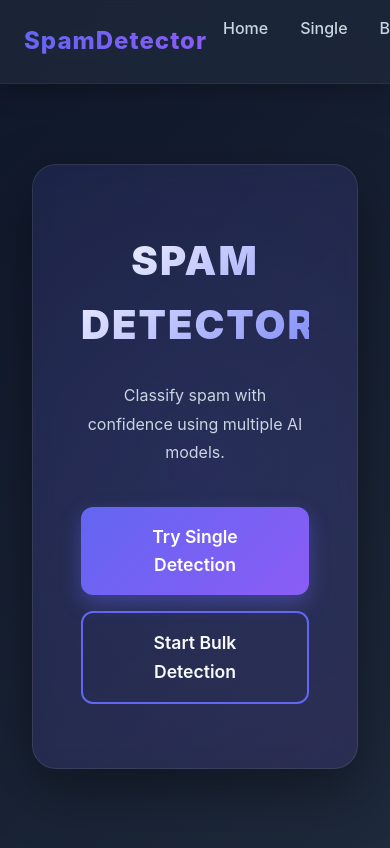
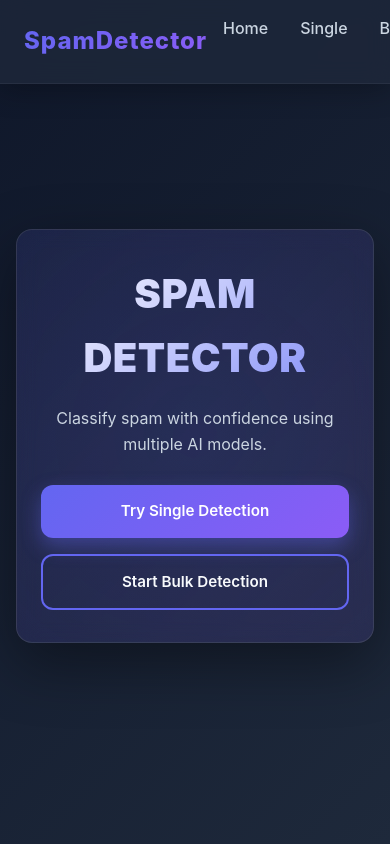
Before and after one commit to AnirudhV16/SpamCheck, a React (Vite) app: page / in a window 390 px wide. Shown: the top 848 px of the page. Built offline with nearby package versions, Linux system fonts and the light colour scheme.

Commit message:
home page mobile responsive style

```diff
--- a/src/components/home/Home.css
+++ b/src/components/home/Home.css
@@ -1,4 +1,3 @@
-
 .homepage {
     display: flex;
     justify-content: center;
@@ -104,3 +103,72 @@
     background: rgba(99, 102, 241, 0.1);
     border-color: var(--primary-light);
 }
+
+/* Mobile Responsive */
+@media (max-width: 768px) {
+    .homepage {
+        padding: 1.5rem;
+        min-height: calc(100vh - 120px);
+    }
+
+    .hero-section {
+        padding: 3rem 2rem;
+        border-radius: 20px;
+    }
+
+    .hero-section h1 {
+        font-size: 2.5rem;
+        letter-spacing: 1px;
+        margin-bottom: 1.25rem;
+    }
+
+    .hero-section p {
+        font-size: 1.1rem;
+        margin-bottom: 2rem;
+    }
+
+    .cta {
+        gap: 1.25rem;
+    }
+
+    .cta-button {
+        padding: 0.875rem 2rem;
+        font-size: 1rem;
+    }
+}
+
+@media (max-width: 480px) {
+    .homepage {
+        padding: 1rem;
+        min-height: calc(100vh - 140px);
+    }
+
+    .hero-section {
+        padding: 2rem 1.5rem;
+        border-radius: 16px;
+    }
+
+    .hero-section h1 {
+        font-size: 2rem;
+        letter-spacing: 0.5px;
+        margin-bottom: 1rem;
+    }
+
+    .hero-section p {
+        font-size: 1rem;
+        margin-bottom: 1.75rem;
+        line-height: 1.6;
+    }
+
+    .cta {
+        flex-direction: column;
+        gap: 1rem;
+        width: 100%;
+    }
+
+    .cta-button {
+        width: 100%;
+        padding: 0.875rem 1.5rem;
+        font-size: 0.95rem;
+    }
+}
```
